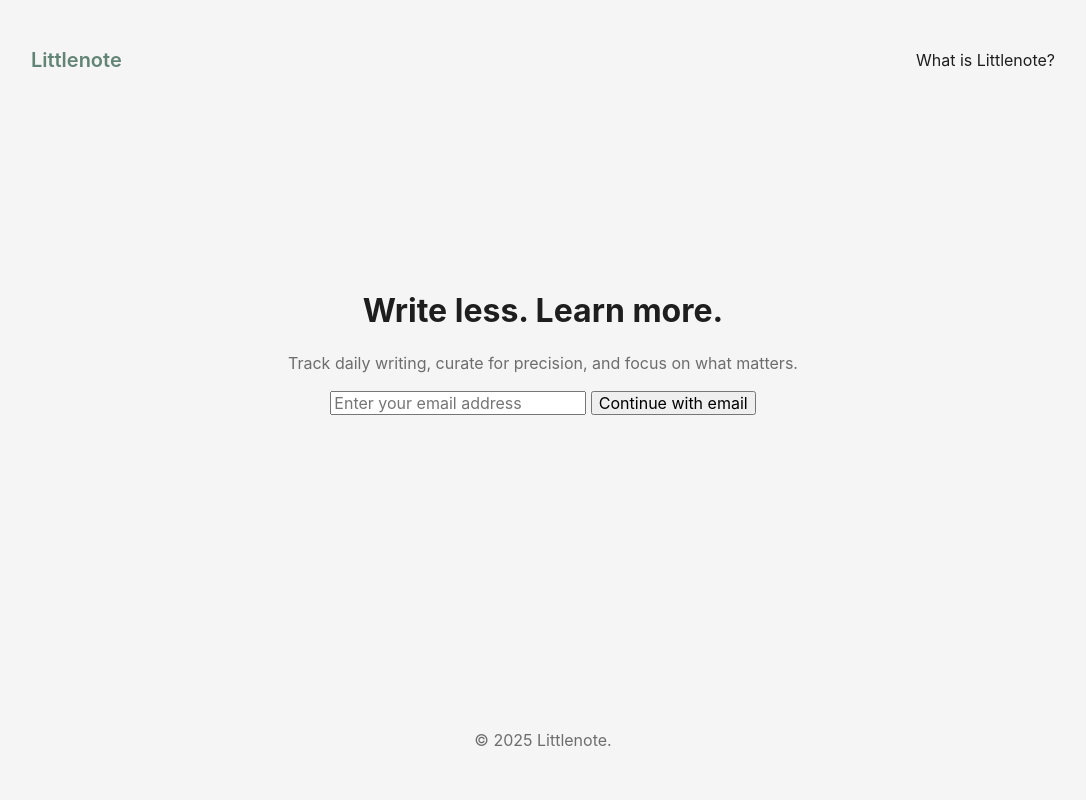
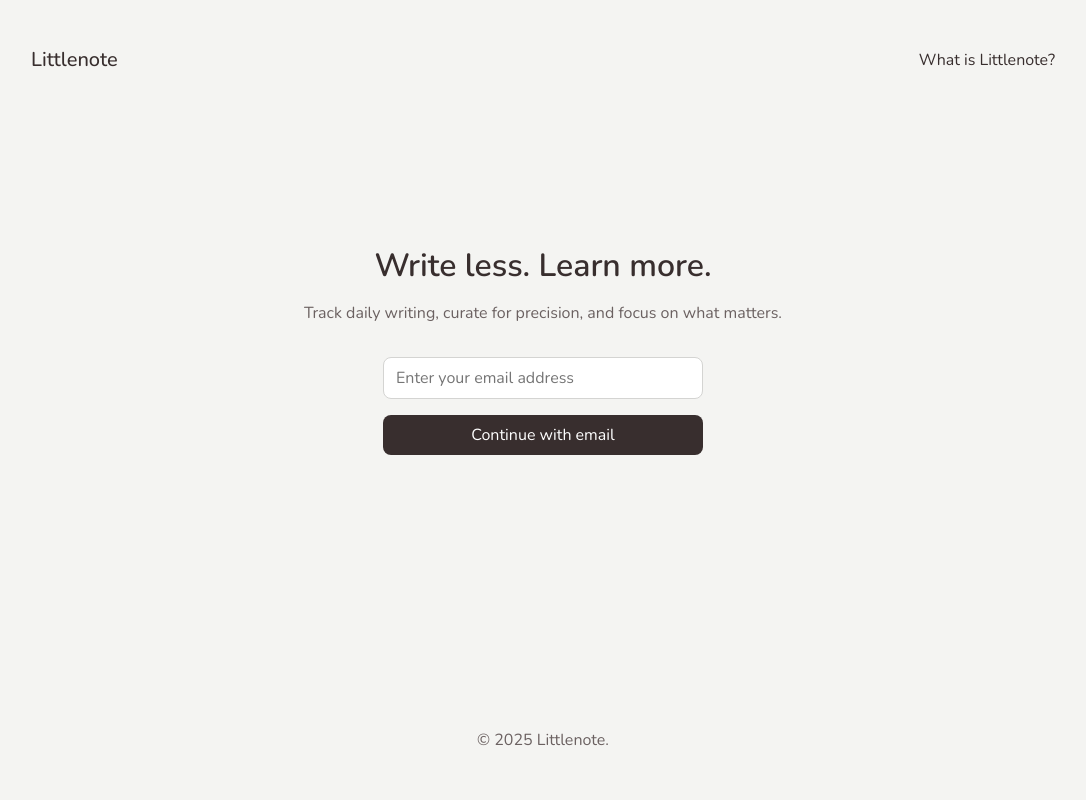
Before and after one commit to nmsalvatore/Littlenote, a Django app: page / in a window 1280 px wide. Shown: the whole page, without its empty margins (97-1183 px from the left). Run offline with Django 5.2, Linux system fonts and the light colour scheme; parts of the project's set-up code (start-up, migrations or seed data) failed here and were passed over.

Commit message:
style: pretty up the home page

```diff
--- a/src/static/css/style.css
+++ b/src/static/css/style.css
@@ -1,15 +1,20 @@
+@import url("https://fonts.googleapis.com/css2?family=Nunito:ital,wght@0,200..1000;1,200..1000&display=swap");
+
 :root {
-    --bg: #f5f5f5;
-    --primary: #1e1e1e;
-    --secondary: #6d6d6d;
-    --link: #628476;
-    --accent: #c29f90;
+    --bg: #f4f4f2;
+    --primary: #382e2e;
+    --secondary: #6b6161;
+    --tertiary: #85adad;
+    --link: #4d5e80;
 
     --space-xs: 0.5rem;
     --space-sm: 1rem;
     --space-md: 2rem;
     --space-lg: 3rem;
     --space-xl: 5rem;
+
+    --line-height-default: 1.5;
+    --line-height-compact: 1.2;
 }
 
 html {
@@ -20,18 +25,8 @@ html {
 body {
     display: flex;
     flex-direction: column;
-    font-family:
-        -apple-system,
-        BlinkMacSystemFont,
-        segoe ui,
-        Roboto,
-        Oxygen,
-        Ubuntu,
-        Cantarell,
-        open sans,
-        helvetica neue,
-        sans-serif;
-    line-height: 1.5;
+    font-family: Nunito, sans-serif;
+    line-height: var(--line-height-default);
     min-height: 100dvh;
 }
 
@@ -95,7 +90,8 @@ h3,
 h4,
 h5,
 h6 {
-    font-weight: 700;
+    font-weight: 600;
+    line-height: var(--line-height-compact);
 }
 
 p {
@@ -107,9 +103,9 @@ a {
 }
 
 a.title {
-    color: var(--link);
+    color: var(--primary);
     font-size: 20px;
-    font-weight: 600;
+    font-weight: 500;
     text-decoration: none;
 }
 
@@ -117,8 +113,10 @@ a.cta-btn {
     padding: var(--space-xs) var(--space-md);
     background: var(--link);
     color: white;
+    border: none;
+    border-radius: 8px;
+    box-shadow: 0 2px 8px -6px var(--primary);
     text-decoration: none;
-    border-radius: var(--space-xs);
 }
 
 div.hero {
@@ -127,9 +125,56 @@ div.hero {
 }
 
 div.hero > h1 {
+    margin-bottom: var(--space-sm);
+}
+
+div.hero > h1 + p {
+    margin-top: 0;
+}
+
+div.hero p:has(+ form) {
+    margin-bottom: var(--space-md);
+}
+
+div.hero form {
+    display: flex;
+    flex-direction: column;
+    gap: var(--space-sm);
+    margin: auto;
+    max-width: 320px;
+}
+
+div.hero form input,
+div.hero form button {
+    border-radius: 8px;
+    font-size: inherit;
+    padding: 8px 12px;
+    line-height: var(--line-height-default);
+}
+
+div.hero form input {
+    border: 1px solid #d4d4d2;
+    width: 100%;
+}
+
+div.hero form input:focus {
+    outline: 2px solid var(--tertiary);
+    outline-offset: 2px;
+}
+
+div.hero form button {
+    border: none;
+    background: var(--primary);
+    color: white;
+    cursor: pointer;
+}
+
+div.hero form .otp-container {
+    text-align: left;
+}
+
+div.hero form small {
+    color: var(--secondary);
+    display: block;
     margin-bottom: var(--space-xs);
 }
-
-div.hero p:has(+ a.tryitout) {
-    margin-bottom: var(--space-md);
-}
```
